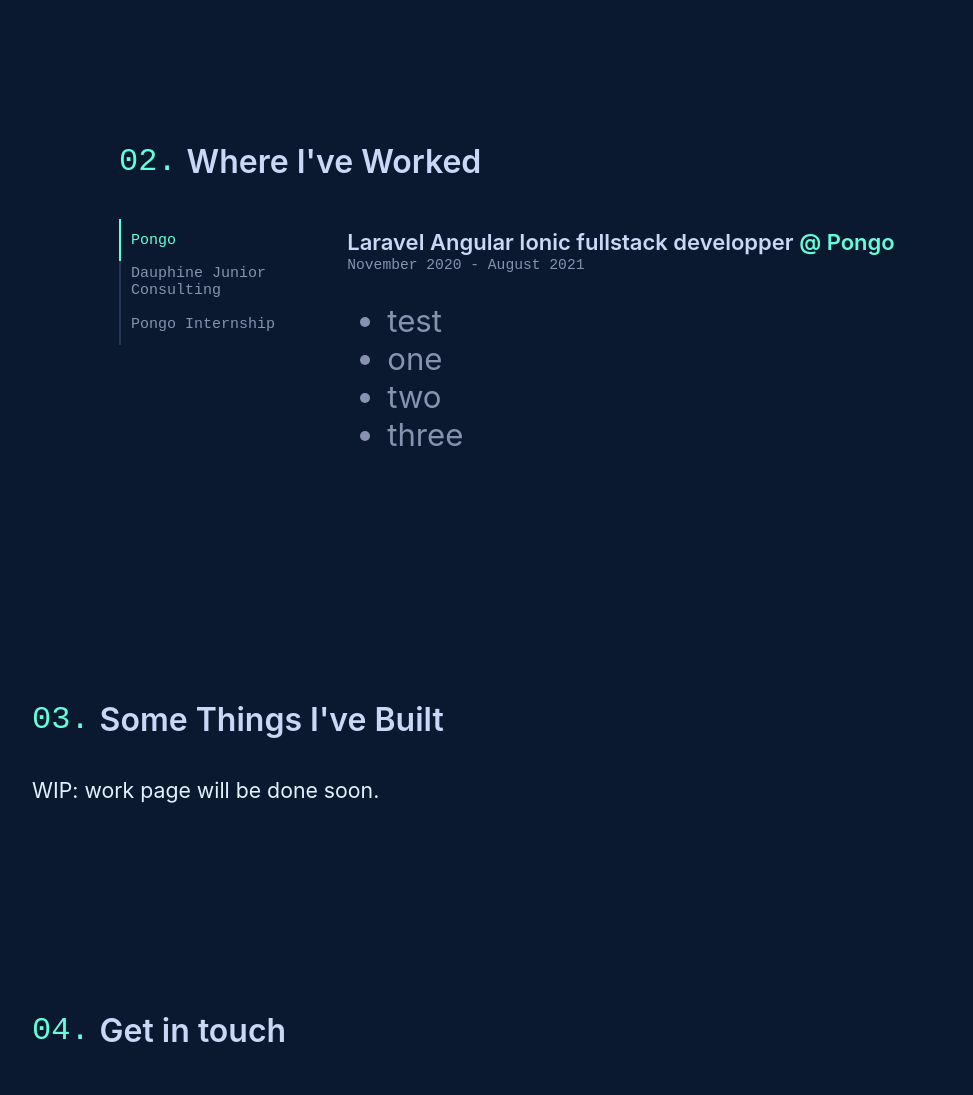
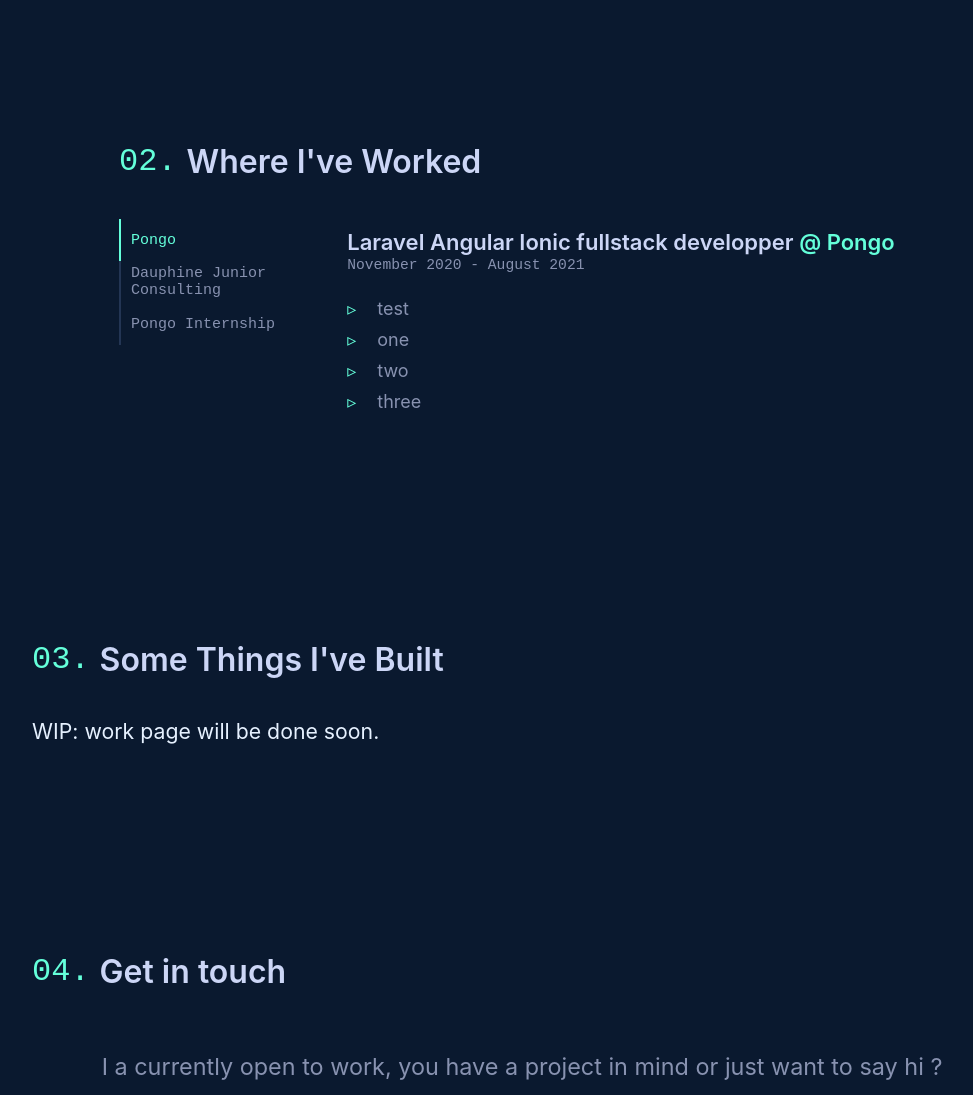
Before and after one commit to manki23/manki23.github.io, a React (Create React App) app: page / in a window 1280 px wide. Shown: the part 1404-2499 px from the top of the page, without its empty margins (118-1091 px from the left). Built offline with nearby package versions, Linux system fonts and the light colour scheme.

Commit message:
MOD: ExperiencePage > console.log removed, lg widthBreackpoint instead of md, styled-list className added to ul

```diff
--- a/src/components/pages/ExperiencePage.js
+++ b/src/components/pages/ExperiencePage.js
@@ -4,15 +4,8 @@
 
 const StyledExperiencePage = styled.div`
   padding: 100px 0px;
-  ${({ width, theme }) =>
-    console.log(
-      width > theme.widthBreakpoints.md,
-      width,
-      theme.widthBreakpoints.md
-    )}
-
   margin-left: ${({ width, theme }) =>
-    width > theme.widthBreakpoints.md ? `87px` : `0px`};
+    width > theme.widthBreakpoints.lg ? `87px` : `0px`};
   .content {
     ${({ width, theme }) => width > theme.widthBreakpoints.md ? `
       display: grid;
@@ -95,7 +88,7 @@
       </h3>
       <p>{timeframe}</p>
       <div>
-        <ul>
+        <ul className="styled-list">
           {content.map((text, index) => (
             <li key={index}>{text}</li>
           ))}
```
